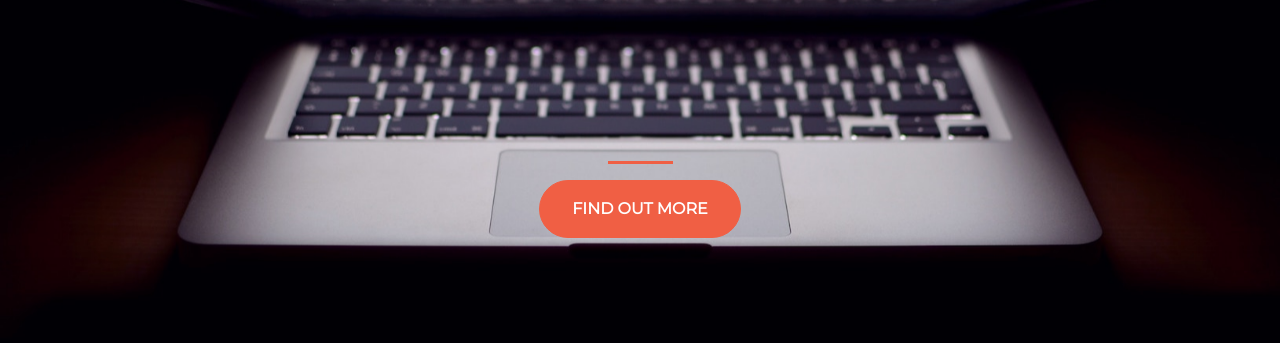
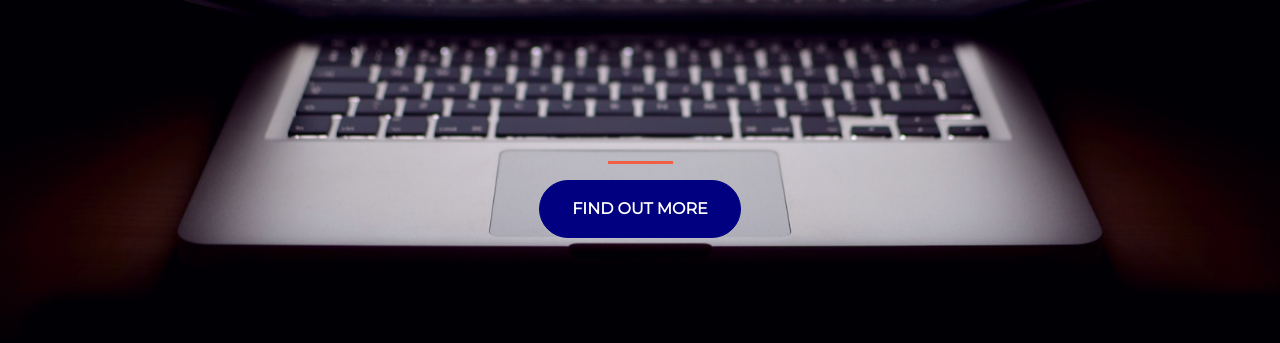
Before and after one commit to liamrice2201/test1, a plain HTML site: page index.html in a window 1280 px wide. Shown: the part 321-664 px from the top of the page. Drawn offline with nearby package versions, Linux system fonts and the light colour scheme.

Commit message:
Update style.css

```diff
--- a/style.css
+++ b/style.css
@@ -34,12 +34,12 @@ h1 {
 }
 
 .btn-primary {
-	background-color: #f05f44;
-	border-color: #f05f44;
+	background-color: #000080;
+	border-color: #000080;
 }
 
 .btn-primary:hover {
-	background-color: #ee4b08;
-	border-color: #ee4b08;
+	background-color: #6666ff;
+	border-color: #6666ff;
 	border-width: 4px;
 }
```
